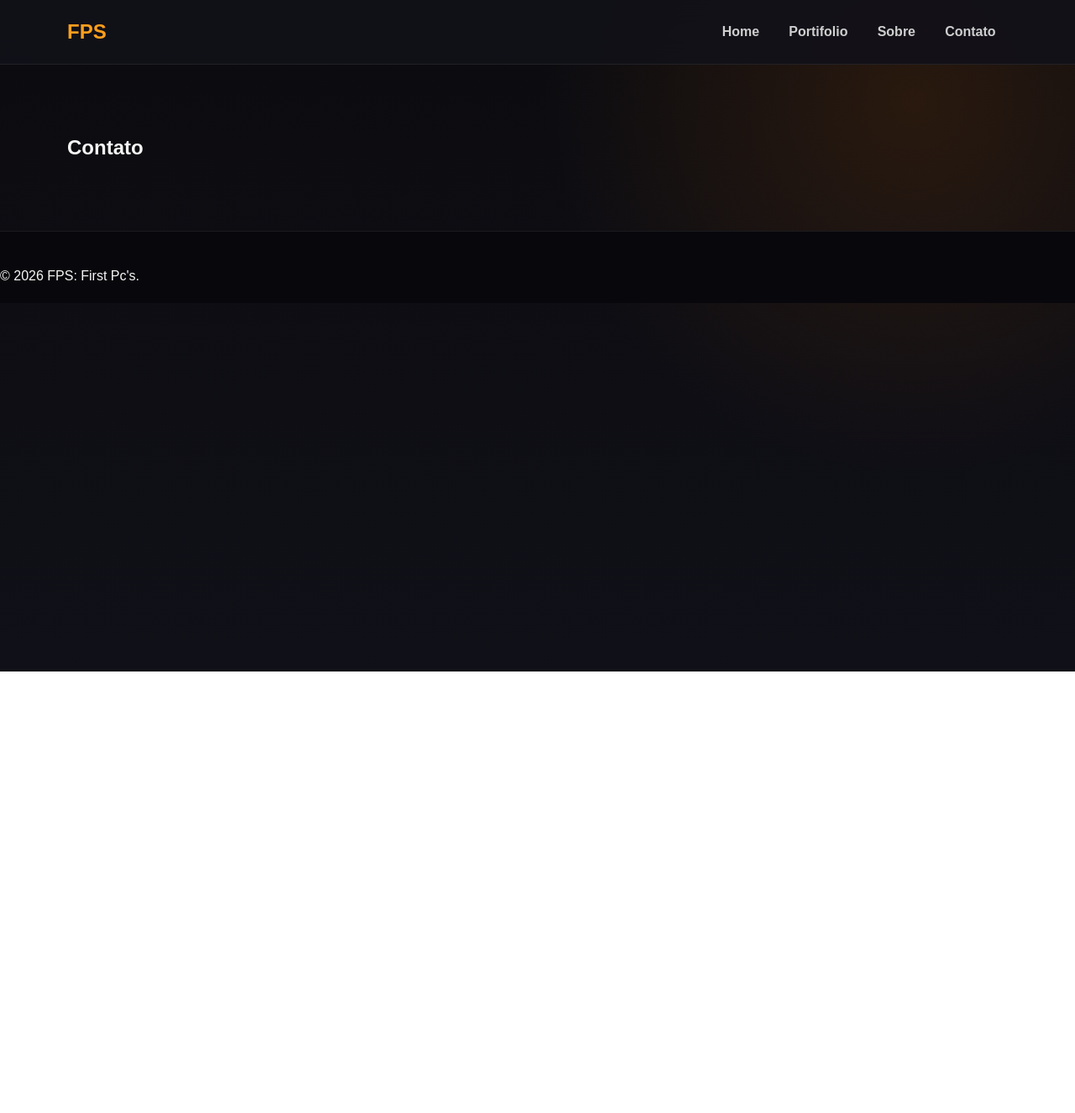
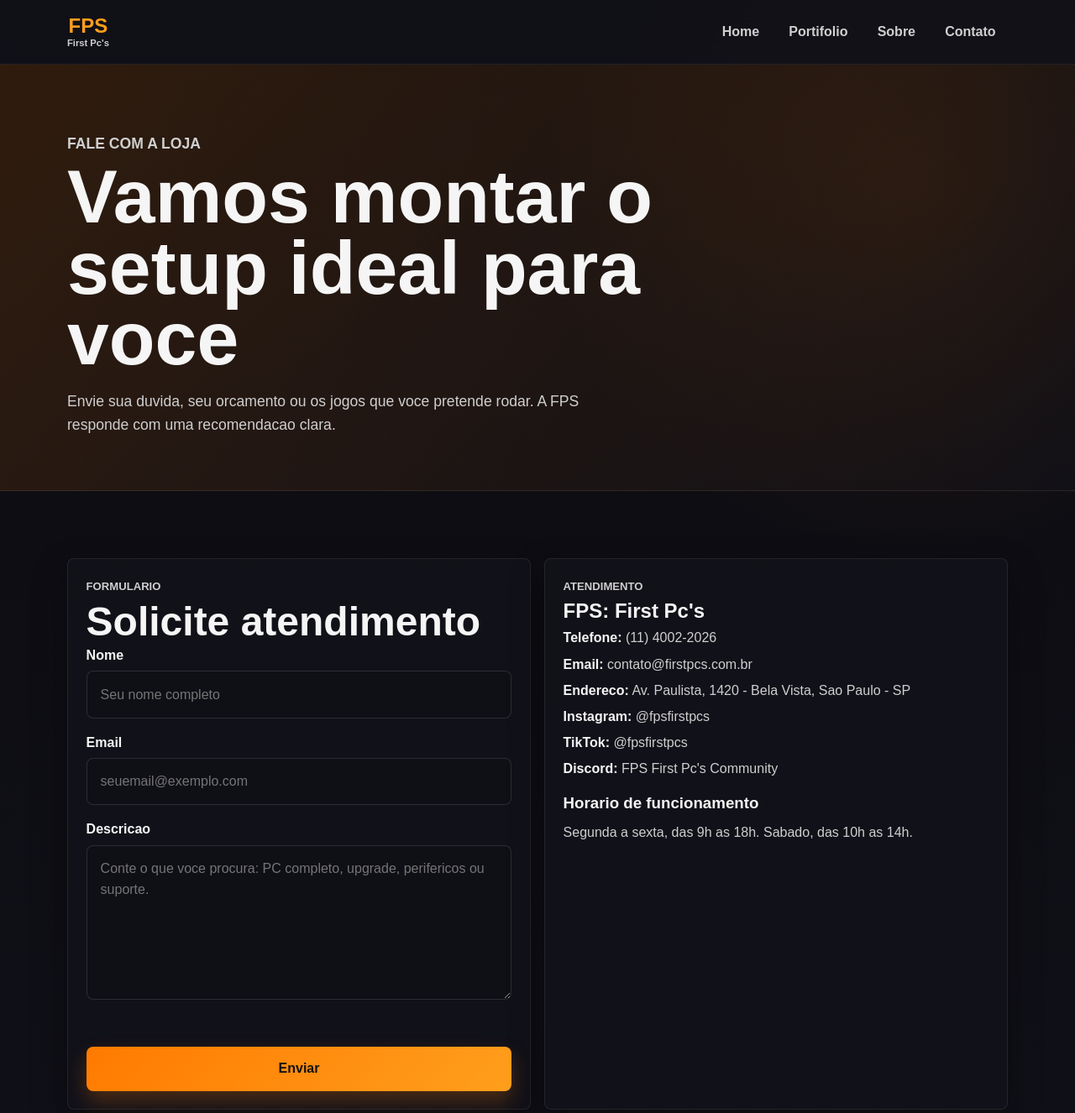
Before and after one commit to BrunoCarreiroCS/CP3_front_end_0524, a plain HTML site: page pages/contato.html in a window 1280 px wide. Shown: the top 1326 px of the page at 84% size. Before the commit the page ends 800 px from the top, so only its background shows below. Drawn offline with Linux system fonts and the light colour scheme.

Commit message:
feat: criar página de contato com formulário

```diff
--- a/pages/contato.html
+++ b/pages/contato.html
@@ -9,7 +9,7 @@
 <body>
   <header class="site-header">
     <nav class="navbar" aria-label="Navegacao principal">
-      <a class="brand" href="../index.html">FPS</a>
+      <a class="brand" href="../index.html">FPS<span>First Pc's</span></a>
       <button class="menu-toggle" type="button" aria-label="Abrir menu" aria-expanded="false">Menu</button>
       <ul class="nav-links">
         <li><a href="../index.html">Home</a></li>
@@ -19,9 +19,59 @@
       </ul>
     </nav>
   </header>
-  <main class="page-shell">
-    <section class="container">
-      <h1>Contato</h1>
+  <main>
+    <section class="page-hero">
+      <div class="container">
+        <p class="eyebrow">Fale com a loja</p>
+        <h1>Vamos montar o setup ideal para voce</h1>
+        <p>Envie sua duvida, seu orcamento ou os jogos que voce pretende rodar. A FPS responde com uma recomendacao clara.</p>
+      </div>
+    </section>
+
+    <section class="section">
+      <div class="container contact-grid">
+        <article class="content-block">
+          <p class="eyebrow">Formulario</p>
+          <h2>Solicite atendimento</h2>
+          <form class="contact-form" id="contactForm" novalidate>
+            <div class="field-group">
+              <label for="name">Nome</label>
+              <input type="text" id="name" name="name" placeholder="Seu nome completo" autocomplete="name">
+            </div>
+
+            <div class="field-group">
+              <label for="email">Email</label>
+              <input type="email" id="email" name="email" placeholder="seuemail@exemplo.com" autocomplete="email">
+            </div>
+
+            <div class="field-group">
+              <label for="message">Descricao</label>
+              <textarea id="message" name="message" rows="6" placeholder="Conte o que voce procura: PC completo, upgrade, perifericos ou suporte."></textarea>
+            </div>
+
+            <p class="form-feedback" id="formFeedback" aria-live="polite"></p>
+            <button type="submit">Enviar</button>
+          </form>
+        </article>
+
+        <aside class="contact-card" aria-label="Dados de contato da loja">
+          <p class="eyebrow">Atendimento</p>
+          <h2>FPS: First Pc's</h2>
+          <address>
+            <span><strong>Telefone:</strong> (11) 4002-2026</span>
+            <span><strong>Email:</strong> contato@firstpcs.com.br</span>
+            <span><strong>Endereco:</strong> Av. Paulista, 1420 - Bela Vista, Sao Paulo - SP</span>
+            <span><strong>Instagram:</strong> @fpsfirstpcs</span>
+            <span><strong>TikTok:</strong> @fpsfirstpcs</span>
+            <span><strong>Discord:</strong> FPS First Pc's Community</span>
+          </address>
+
+          <div class="support-box">
+            <h3>Horario de funcionamento</h3>
+            <p>Segunda a sexta, das 9h as 18h. Sabado, das 10h as 14h.</p>
+          </div>
+        </aside>
+      </div>
     </section>
   </main>
   <footer class="site-footer">
```
